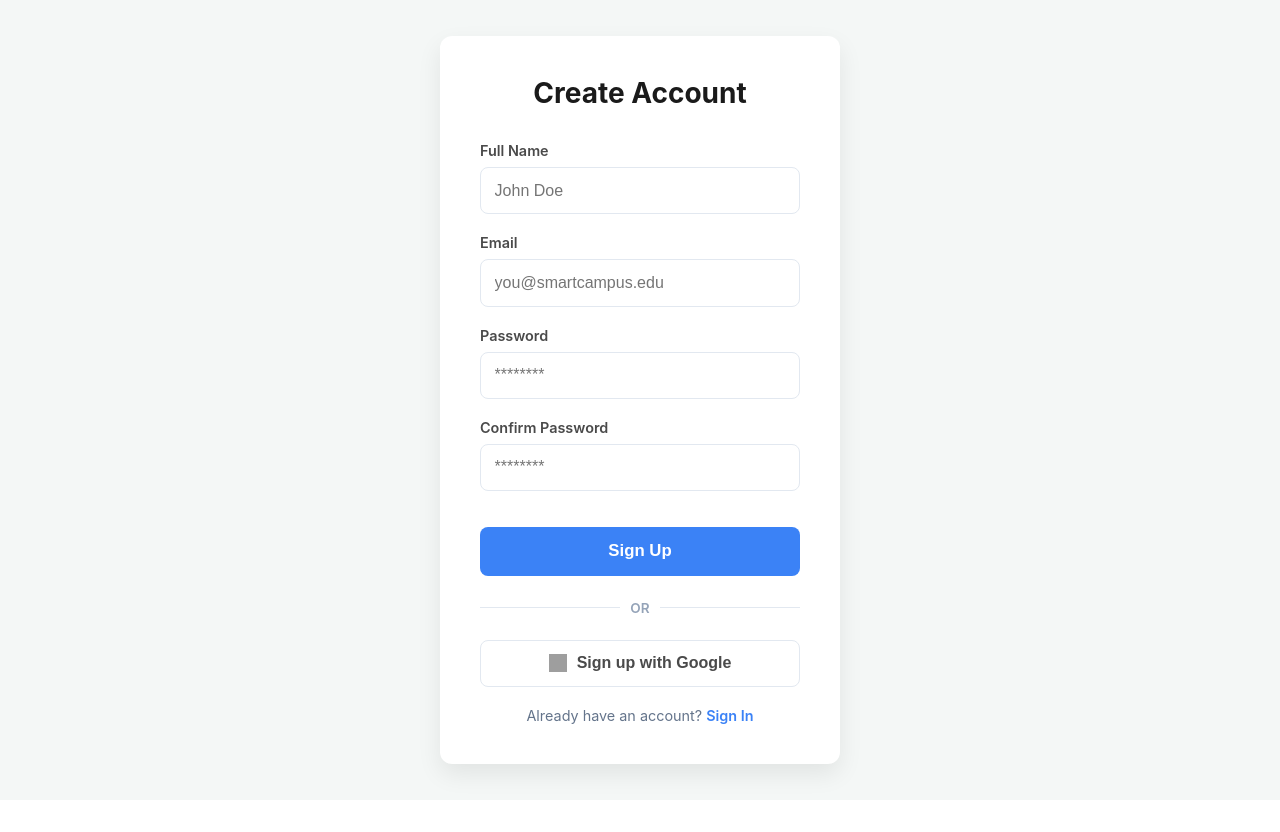
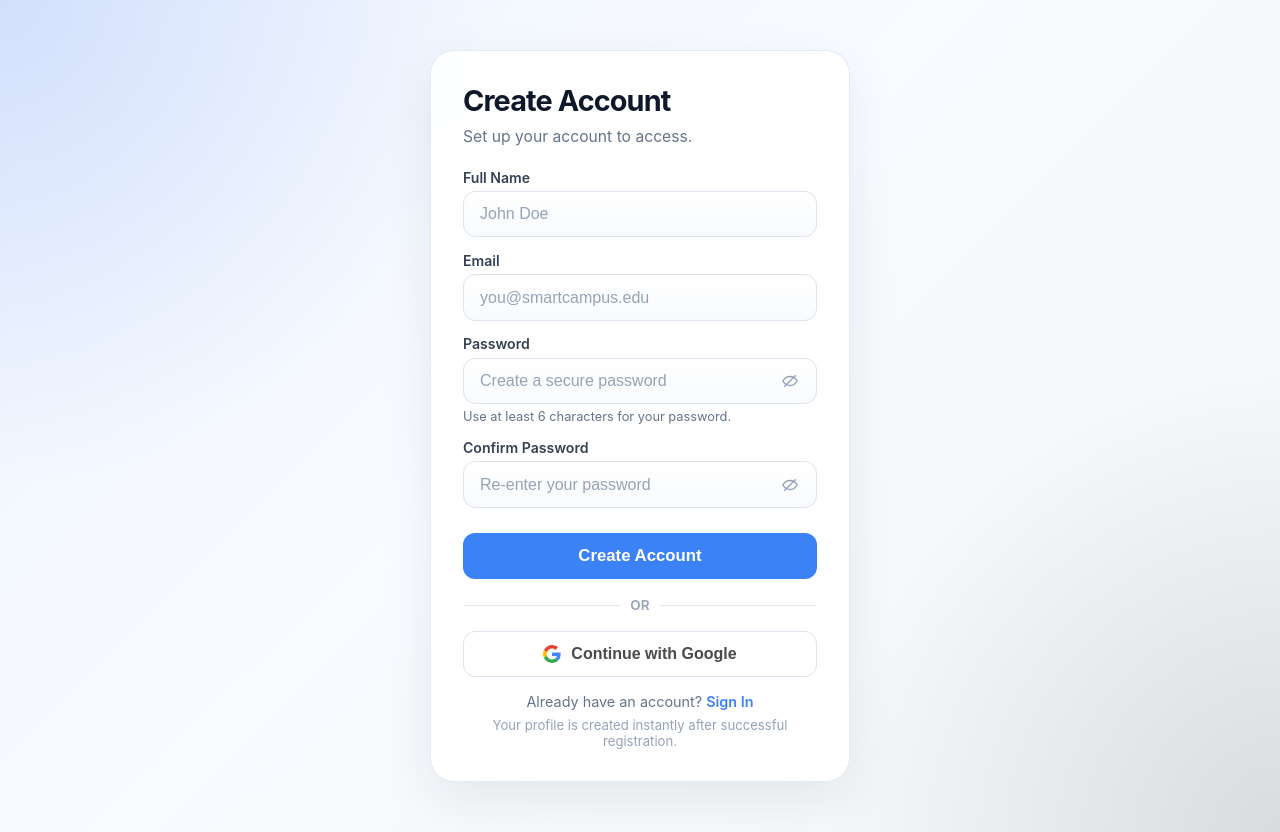
Before and after one commit to ThisulaLewhan/it3030-paf-2026-smart-campus-group-we-90, a React (Create React App) app in the folder frontend/: page /register in a window 1280 px wide. Before the commit the page ends 800 px from the top, so only its background shows below. Built offline with nearby package versions, Linux system fonts and the light colour scheme; no server answers; grey boxes are pictures that could not be loaded.

Commit message:
style: sign up and sign in google icon update

```diff
--- a/frontend/src/pages/LoginPage.css
+++ b/frontend/src/pages/LoginPage.css
@@ -3,49 +3,148 @@
   justify-content: center;
   align-items: center;
   min-height: 100vh;
-  background-color: #f4f7f6;
-  font-family: -apple-system, BlinkMacSystemFont, 'Segoe UI', Roboto, Helvetica, Arial, sans-serif;
+  padding: 1.5rem;
+  background:
+    radial-gradient(circle at top left, rgba(37, 99, 235, 0.14), transparent 32%),
+    radial-gradient(circle at bottom right, rgba(15, 23, 42, 0.12), transparent 30%),
+    linear-gradient(135deg, #eef4ff 0%, #f8fbff 45%, #f4f7f6 100%);
+  font-family: -apple-system, BlinkMacSystemFont, "Segoe UI", Roboto, Helvetica, Arial, sans-serif;
+}
+
+.auth-shell {
+  width: 100%;
+  max-width: 440px;
+  display: flex;
+  justify-content: center;
 }
 
 .login-card {
-  background: white;
+  background: rgba(255, 255, 255, 0.92);
+  backdrop-filter: blur(10px);
+  border: 1px solid rgba(226, 232, 240, 0.9);
+  box-shadow: 0 18px 50px rgba(15, 23, 42, 0.08);
+  border-radius: 24px;
+  box-sizing: border-box;
+}
+
+.auth-kicker {
+  margin: 0 0 0.45rem;
+  font-size: 0.8rem;
+  letter-spacing: 0.08em;
+  text-transform: uppercase;
+  font-weight: 700;
+}
+
+.auth-kicker {
+  color: #2563eb;
+}
+
+.login-card {
   padding: 2.5rem;
-  border-radius: 12px;
-  box-shadow: 0 10px 25px rgba(0, 0, 0, 0.08);
   width: 100%;
-  max-width: 400px;
-  box-sizing: border-box;
 }
 
 .login-title {
   margin-top: 0;
-  margin-bottom: 2rem;
-  text-align: center;
-  color: #1a1a1a;
-  font-size: 1.75rem;
+  margin-bottom: 0.4rem;
+  color: #0f172a;
+  font-size: 1.95rem;
   font-weight: 700;
+  letter-spacing: -0.03em;
+}
+
+.login-subtitle {
+  margin: 0 0 1.75rem;
+  color: #64748b;
+  font-size: 0.98rem;
+  line-height: 1.6;
 }
 
 .login-form-group {
   margin-bottom: 1.25rem;
 }
 
+.login-label-row {
+  display: flex;
+  align-items: center;
+  justify-content: space-between;
+  gap: 0.75rem;
+}
+
 .login-label {
   display: block;
   margin-bottom: 0.5rem;
-  color: #4a4a4a;
-  font-size: 0.9rem;
+  color: #334155;
+  font-size: 0.88rem;
   font-weight: 600;
+}
+
+.password-input-wrap {
+  position: relative;
+}
+
+.password-input {
+  padding-right: 3rem;
+}
+
+.login-input::placeholder {
+  color: #94a3b8;
+}
+
+.password-toggle {
+  position: absolute;
+  top: 50%;
+  right: 0.7rem;
+  transform: translateY(-50%);
+  width: 32px;
+  height: 32px;
+  border: 0;
+  border-radius: 999px;
+  background: transparent;
+  color: #94a3b8;
+  cursor: pointer;
+  padding: 0;
+  display: inline-flex;
+  align-items: center;
+  justify-content: center;
+  transition: background-color 0.2s ease, color 0.2s ease;
+}
+
+.password-toggle svg {
+  width: 18px;
+  height: 18px;
+  overflow: visible;
+  stroke: currentColor;
+  fill: none;
+  stroke-width: 1.9;
+  stroke-linecap: round;
+  stroke-linejoin: round;
+}
+
+.password-toggle:hover:not(:disabled) {
+  background: rgba(148, 163, 184, 0.12);
+  color: #64748b;
+}
+
+.password-toggle:focus-visible {
+  outline: none;
+  box-shadow: 0 0 0 3px rgba(59, 130, 246, 0.18);
+}
+
+.password-toggle:disabled {
+  color: #94a3b8;
+  cursor: not-allowed;
 }
 
 .login-input {
   width: 100%;
-  padding: 0.85rem;
-  border: 1.5px solid #e2e8f0;
-  border-radius: 8px;
+  padding: 0.95rem 1rem;
+  border: 1.5px solid #dbe3ef;
+  border-radius: 12px;
   font-size: 1rem;
   box-sizing: border-box;
   transition: all 0.2s ease;
+  background: linear-gradient(180deg, #ffffff 0%, #f8fafc 100%);
 }
 
 .login-input:focus {
@@ -59,22 +158,29 @@
   color: #94a3b8;
 }
 
+.login-helper-text {
+  margin: 0.55rem 0 0;
+  color: #64748b;
+  font-size: 0.84rem;
+}
+
 .login-button {
   width: 100%;
-  padding: 0.9rem;
+  padding: 0.95rem;
   background-color: #3b82f6;
   color: white;
   border: none;
-  border-radius: 8px;
+  border-radius: 12px;
   font-size: 1.05rem;
   font-weight: 600;
   cursor: pointer;
-  transition: background-color 0.2s ease, transform 0.1s ease;
+  transition: background-color 0.2s ease, transform 0.1s ease, box-shadow 0.18s ease;
   margin-top: 1rem;
 }
 
 .login-button:hover:not(:disabled) {
   background-color: #2563eb;
+  box-shadow: 0 14px 28px rgba(37, 99, 235, 0.22);
 }
 
 .login-button:active:not(:disabled) {
@@ -87,7 +193,6 @@
   opacity: 0.85;
 }
 
-/* Spinner Utilities for Loading Interactions */
 .button-spinner-wrap {
   display: flex;
   align-items: center;
@@ -113,15 +218,13 @@
   color: #b91c1c;
   background-color: #fef2f2;
   border: 1px solid #fecaca;
-  padding: 0.85rem;
-  border-radius: 8px;
+  padding: 0.95rem 1rem;
+  border-radius: 12px;
   margin-bottom: 1.5rem;
   font-size: 0.9rem;
-  text-align: center;
   font-weight: 500;
 }
 
-/* Google Login Styles */
 .login-divider {
   display: flex;
   align-items: center;
@@ -134,7 +237,7 @@
 
 .login-divider::before,
 .login-divider::after {
-  content: '';
+  content: "";
   flex: 1;
   border-bottom: 1px solid #e2e8f0;
 }
@@ -145,11 +248,11 @@
 
 .google-login-button {
   width: 100%;
-  padding: 0.85rem;
+  padding: 0.95rem;
   background-color: white;
   color: #4a4a4a;
-  border: 1.5px solid #e2e8f0;
-  border-radius: 8px;
+  border: 1.5px solid #dbe3ef;
+  border-radius: 12px;
   font-size: 1rem;
   font-weight: 600;
   cursor: pointer;
@@ -157,11 +260,12 @@
   align-items: center;
   justify-content: center;
   gap: 10px;
-  transition: background-color 0.2s ease;
+  transition: background-color 0.2s ease, border-color 0.2s ease;
 }
 
 .google-login-button:hover:not(:disabled) {
   background-color: #f8fafc;
+  border-color: #cbd5e1;
 }
 
 .google-login-button:disabled {
@@ -177,7 +281,7 @@
 .auth-switch-text {
   text-align: center;
   margin-top: 1.25rem;
-  margin-bottom: 0;
+  margin-bottom: 0.45rem;
   color: #64748b;
   font-size: 0.9rem;
 }
@@ -191,3 +295,97 @@
 .auth-switch-link:hover {
   text-decoration: underline;
 }
+
+.auth-footer-note {
+  margin: 0;
+  text-align: center;
+  color: #94a3b8;
+  font-size: 0.82rem;
+}
+
+.register-page {
+  padding-top: 1rem;
+  padding-bottom: 1rem;
+}
+
+.register-page .auth-shell {
+  max-width: 420px;
+}
+
+.register-page .login-card {
+  padding: 2rem;
+}
+
+.register-page .login-title {
+  font-size: 1.8rem;
+}
+
+.register-page .login-subtitle {
+  margin-bottom: 1.2rem;
+}
+
+.register-page .login-error {
+  margin-bottom: 1.1rem;
+  padding: 0.8rem 0.95rem;
+}
+
+.register-page .login-form-group {
+  margin-bottom: 0.9rem;
+}
+
+.register-page .login-label {
+  margin-bottom: 0.35rem;
+}
+
+.register-page .login-input,
+.register-page .login-button,
+.register-page .google-login-button {
+  padding-top: 0.82rem;
+  padding-bottom: 0.82rem;
+}
+
+.register-page .login-helper-text {
+  margin-top: 0.35rem;
+  font-size: 0.8rem;
+}
+
+.register-page .login-button {
+  margin-top: 0.7rem;
+}
+
+.register-page .login-divider {
+  margin: 1.1rem 0;
+}
+
+.register-page .auth-switch-text {
+  margin-top: 1rem;
+}
+
+@media (max-width: 900px) {
+  .login-container {
+    padding: 1.25rem;
+  }
+}
+
+@media (max-width: 640px) {
+  .login-container {
+    padding: 1rem;
+  }
+
+  .login-card {
+    padding: 1.5rem;
+    border-radius: 20px;
+  }
+
+  .login-title {
+    font-size: 1.7rem;
+  }
+
+  .register-page .login-card {
+    padding: 1.35rem;
+  }
+
+  .register-page .login-form-group {
+    margin-bottom: 0.8rem;
+  }
+}
--- a/frontend/src/pages/LoginPage.jsx
+++ b/frontend/src/pages/LoginPage.jsx
@@ -5,23 +5,16 @@ import './LoginPage.css';
 
 const LoginPage = () => {
   const navigate = useNavigate();
-
-  // Input tracking
   const [email, setEmail] = useState('');
   const [password, setPassword] = useState('');
-
-  // UX State tracking
+  const [showPassword, setShowPassword] = useState(false);
   const [loading, setLoading] = useState(false);
   const [error, setError] = useState('');
 
   const handleSubmit = async (e) => {
-    // Prevent the standard HTML form submission loop
     e.preventDefault();
-
-    // Clean out any lingering errors before the new attempt
     setError('');
 
-    // Quick frontend safety check before hitting the network
     if (!email || !password) {
       setError('Please provide both your email and password.');
       return;
@@ -30,35 +23,29 @@ const LoginPage = () => {
     setLoading(true);
 
     try {
-      // Connect specifically to the custom Axios service we finalized previously
       await authService.login(email, password);
-
-      // If Spring Boot returns a 200 OK + JWT, transition seamlessly into the app
       navigate('/');
-
     } catch (err) {
-      // Actively intercept failures thrown by our backend's GlobalExceptionHandler
       if (err.response && err.response.data) {
-
-        // Dynamically extract the explicit 'message' from our ErrorResponseDto json payload
         const serverError = err.response.data.message || err.response.data.error || err.response.data;
         setError(typeof serverError === 'string' ? serverError : 'Invalid login credentials.');
-
       } else {
         setError('Network unavailable. Ensure your Spring Boot backend is actively running!');
       }
     } finally {
-      // Guarantee buttons unlock universally no matter what happened
       setLoading(false);
     }
   };
 
   return (
     <div className="login-container">
+      <div className="auth-shell">
         <div className="login-card">
-        <h2 className="login-title">Secure Portal</h2>
+          <h2 className="login-title">Sign In</h2>
+          <p className="login-subtitle">
+            Use your account details to continue.
+          </p>
 
-        {/* Mount error conditionally only when something faults */}
           {error && <div className="login-error">{error}</div>}
 
           <form onSubmit={handleSubmit}>
@@ -73,21 +60,48 @@ const LoginPage = () => {
                 placeholder="you@smartcampus.edu"
                 disabled={loading}
                 required
+                autoComplete="email"
               />
             </div>
 
             <div className="login-form-group">
+              <div className="login-label-row">
                 <label className="login-label" htmlFor="password">Password</label>
+              </div>
+              <div className="password-input-wrap">
                 <input
                   id="password"
-              type="password"
-              className="login-input"
+                  type={showPassword ? 'text' : 'password'}
+                  className="login-input password-input"
                   value={password}
                   onChange={(e) => setPassword(e.target.value)}
-              placeholder="••••••••"
+                  placeholder="Enter your password"
                   disabled={loading}
                   required
+                  autoComplete="current-password"
                 />
+                <button
+                  type="button"
+                  className="password-toggle"
+                  onClick={() => setShowPassword((current) => !current)}
+                  disabled={loading}
+                  aria-label={showPassword ? 'Hide password' : 'Show password'}
+                  aria-pressed={showPassword}
+                >
+                  {showPassword ? (
+                    <svg viewBox="0 0 24 24" aria-hidden="true">
+                      <path d="M1 12s4-7 11-7 11 7 11 7-4 7-11 7S1 12 1 12z" />
+                      <circle cx="12" cy="12" r="3" />
+                    </svg>
+                  ) : (
+                    <svg viewBox="0 0 24 24" aria-hidden="true">
+                      <path d="M2.5 12s3.5-6 9.5-6 9.5 6 9.5 6-3.5 6-9.5 6-9.5-6-9.5-6z" />
+                      <path d="M5 19l14-14" />
+                    </svg>
+                  )}
+                </button>
+              </div>
+              <p className="login-helper-text">Use the same credentials you registered with.</p>
             </div>
 
             <button
@@ -113,13 +127,22 @@ const LoginPage = () => {
             onClick={() => window.location.href = 'http://localhost:8080/oauth2/authorization/google'}
             disabled={loading}
           >
-          <img src="https://upload.wikimedia.org/wikipedia/commons/5/53/Google_%22G%22_Logo.svg" alt="Google" className="google-logo" />
-          Sign in with Google
+            <svg className="google-logo" xmlns="http://www.w3.org/2000/svg" viewBox="0 0 48 48" width="18" height="18" aria-hidden="true">
+              <path fill="#EA4335" d="M24 9.5c3.54 0 6.71 1.22 9.21 3.6l6.85-6.85C35.9 2.38 30.47 0 24 0 14.62 0 6.51 5.38 2.56 13.22l7.98 6.19C12.43 13.72 17.74 9.5 24 9.5z"/>
+              <path fill="#4285F4" d="M46.98 24.55c0-1.57-.15-3.09-.38-4.55H24v9.02h12.94c-.58 2.96-2.26 5.48-4.78 7.18l7.73 6c4.51-4.18 7.09-10.36 7.09-17.65z"/>
+              <path fill="#FBBC05" d="M10.53 28.59c-.48-1.45-.76-2.99-.76-4.59s.27-3.14.76-4.59l-7.98-6.19C.92 16.46 0 20.12 0 24c0 3.88.92 7.54 2.56 10.78l7.97-6.19z"/>
+              <path fill="#34A853" d="M24 48c6.48 0 11.93-2.13 15.89-5.81l-7.73-6c-2.15 1.45-4.92 2.3-8.16 2.3-6.26 0-11.57-4.22-13.47-9.91l-7.98 6.19C6.51 42.62 14.62 48 24 48z"/>
+            </svg>
+            Continue with Google
           </button>
 
           <p className="auth-switch-text">
-          Don't have an account? <Link to="/register" className="auth-switch-link">Create Account</Link>
+            Don&apos;t have an account? <Link to="/register" className="auth-switch-link">Create Account</Link>
           </p>
+          <p className="auth-footer-note">
+            Protected access for students, staff, and administrators.
+          </p>
+        </div>
       </div>
     </div>
   );
--- a/frontend/src/pages/RegisterPage.jsx
+++ b/frontend/src/pages/RegisterPage.jsx
@@ -6,11 +6,12 @@ import './LoginPage.css';
 const RegisterPage = () => {
   const navigate = useNavigate();
   const { register } = useAuth();
-
   const [name, setName] = useState('');
   const [email, setEmail] = useState('');
   const [password, setPassword] = useState('');
   const [confirmPassword, setConfirmPassword] = useState('');
+  const [showPassword, setShowPassword] = useState(false);
+  const [showConfirmPassword, setShowConfirmPassword] = useState(false);
   const [loading, setLoading] = useState(false);
   const [error, setError] = useState('');
 
@@ -51,9 +52,13 @@ const RegisterPage = () => {
   };
 
   return (
-    <div className="login-container">
+    <div className="login-container register-page">
+      <div className="auth-shell">
         <div className="login-card">
           <h2 className="login-title">Create Account</h2>
+          <p className="login-subtitle">
+            Set up your account to access.
+          </p>
 
           {error && <div className="login-error">{error}</div>}
 
@@ -69,6 +74,7 @@ const RegisterPage = () => {
                 placeholder="John Doe"
                 disabled={loading}
                 required
+                autoComplete="name"
               />
             </div>
 
@@ -83,35 +89,87 @@ const RegisterPage = () => {
                 placeholder="you@smartcampus.edu"
                 disabled={loading}
                 required
+                autoComplete="email"
               />
             </div>
 
             <div className="login-form-group">
+              <div className="login-label-row">
                 <label className="login-label" htmlFor="reg-password">Password</label>
+              </div>
+              <div className="password-input-wrap">
                 <input
                   id="reg-password"
-              type="password"
-              className="login-input"
+                  type={showPassword ? 'text' : 'password'}
+                  className="login-input password-input"
                   value={password}
                   onChange={(e) => setPassword(e.target.value)}
-              placeholder="********"
+                  placeholder="Create a secure password"
                   disabled={loading}
                   required
+                  autoComplete="new-password"
                 />
+                <button
+                  type="button"
+                  className="password-toggle"
+                  onClick={() => setShowPassword((current) => !current)}
+                  disabled={loading}
+                  aria-label={showPassword ? 'Hide password' : 'Show password'}
+                  aria-pressed={showPassword}
+                >
+                  {showPassword ? (
+                    <svg viewBox="0 0 24 24" aria-hidden="true">
+                      <path d="M1 12s4-7 11-7 11 7 11 7-4 7-11 7S1 12 1 12z" />
+                      <circle cx="12" cy="12" r="3" />
+                    </svg>
+                  ) : (
+                    <svg viewBox="0 0 24 24" aria-hidden="true">
+                      <path d="M2.5 12s3.5-6 9.5-6 9.5 6 9.5 6-3.5 6-9.5 6-9.5-6-9.5-6z" />
+                      <path d="M5 19l14-14" />
+                    </svg>
+                  )}
+                </button>
+              </div>
+              <p className="login-helper-text">Use at least 6 characters for your password.</p>
             </div>
 
             <div className="login-form-group">
+              <div className="login-label-row">
                 <label className="login-label" htmlFor="reg-confirm">Confirm Password</label>
+              </div>
+              <div className="password-input-wrap">
                 <input
                   id="reg-confirm"
-              type="password"
-              className="login-input"
+                  type={showConfirmPassword ? 'text' : 'password'}
+                  className="login-input password-input"
                   value={confirmPassword}
                   onChange={(e) => setConfirmPassword(e.target.value)}
-              placeholder="********"
+                  placeholder="Re-enter your password"
                   disabled={loading}
                   required
+                  autoComplete="new-password"
                 />
+                <button
+                  type="button"
+                  className="password-toggle"
+                  onClick={() => setShowConfirmPassword((current) => !current)}
+                  disabled={loading}
+                  aria-label={showConfirmPassword ? 'Hide password confirmation' : 'Show password confirmation'}
+                  aria-pressed={showConfirmPassword}
+                >
+                  {showConfirmPassword ? (
+                    <svg viewBox="0 0 24 24" aria-hidden="true">
+                      <path d="M1 12s4-7 11-7 11 7 11 7-4 7-11 7S1 12 1 12z" />
+                      <circle cx="12" cy="12" r="3" />
+                    </svg>
+                  ) : (
+                    <svg viewBox="0 0 24 24" aria-hidden="true">
+                      <path d="M2.5 12s3.5-6 9.5-6 9.5 6 9.5 6-3.5 6-9.5 6-9.5-6-9.5-6z" />
+                      <path d="M5 19l14-14" />
+                    </svg>
+                  )}
+                </button>
+              </div>
             </div>
 
             <button
@@ -123,7 +181,7 @@ const RegisterPage = () => {
                 <span className="button-spinner-wrap">
                   <span className="button-spinner"></span> Creating Account...
                 </span>
-            ) : 'Sign Up'}
+              ) : 'Create Account'}
             </button>
           </form>
 
@@ -137,13 +195,22 @@ const RegisterPage = () => {
             onClick={() => window.location.href = 'http://localhost:8080/oauth2/authorization/google'}
             disabled={loading}
           >
-          <img src="https://upload.wikimedia.org/wikipedia/commons/5/53/Google_%22G%22_Logo.svg" alt="Google" className="google-logo" />
-          Sign up with Google
+            <svg className="google-logo" xmlns="http://www.w3.org/2000/svg" viewBox="0 0 48 48" width="18" height="18" aria-hidden="true">
+              <path fill="#EA4335" d="M24 9.5c3.54 0 6.71 1.22 9.21 3.6l6.85-6.85C35.9 2.38 30.47 0 24 0 14.62 0 6.51 5.38 2.56 13.22l7.98 6.19C12.43 13.72 17.74 9.5 24 9.5z"/>
+              <path fill="#4285F4" d="M46.98 24.55c0-1.57-.15-3.09-.38-4.55H24v9.02h12.94c-.58 2.96-2.26 5.48-4.78 7.18l7.73 6c4.51-4.18 7.09-10.36 7.09-17.65z"/>
+              <path fill="#FBBC05" d="M10.53 28.59c-.48-1.45-.76-2.99-.76-4.59s.27-3.14.76-4.59l-7.98-6.19C.92 16.46 0 20.12 0 24c0 3.88.92 7.54 2.56 10.78l7.97-6.19z"/>
+              <path fill="#34A853" d="M24 48c6.48 0 11.93-2.13 15.89-5.81l-7.73-6c-2.15 1.45-4.92 2.3-8.16 2.3-6.26 0-11.57-4.22-13.47-9.91l-7.98 6.19C6.51 42.62 14.62 48 24 48z"/>
+            </svg>
+            Continue with Google
           </button>
 
           <p className="auth-switch-text">
             Already have an account? <Link to="/login" className="auth-switch-link">Sign In</Link>
           </p>
+          <p className="auth-footer-note">
+            Your profile is created instantly after successful registration.
+          </p>
+        </div>
       </div>
     </div>
   );
```
Lines whose indentation alone changed are shown as unchanged.
